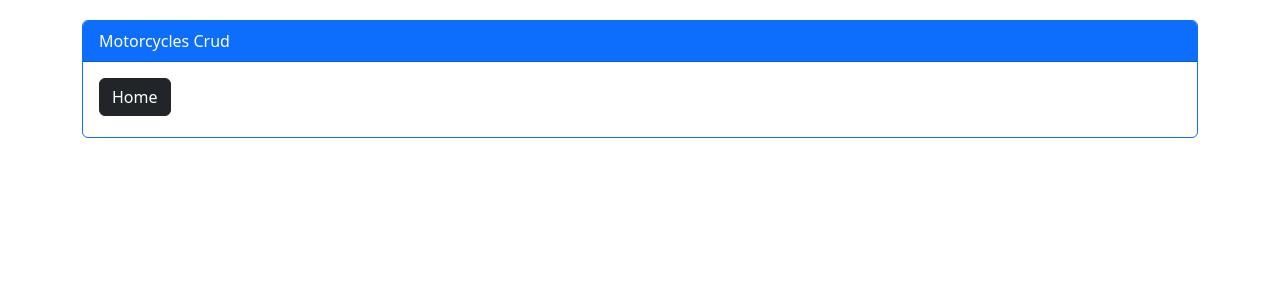
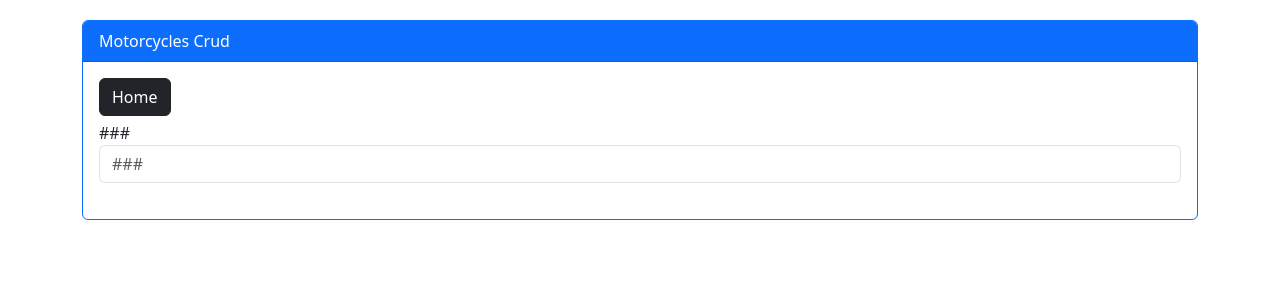
Before and after one commit to Adyson-Lima/motorcycles_frontend, a React (Create React App) app: page /newupdate/0 in a window 1280 px wide. Shown: the top 300 px of the page. Built offline with nearby package versions, Linux system fonts and the light colour scheme.

Commit message:
19° commit - tdd tela NewUpdate: Existe input1 em NewUpdate? GREEN

```diff
--- a/src/pages/NewUpdate/index.js
+++ b/src/pages/NewUpdate/index.js
@@ -17,6 +17,13 @@
 
         <form data-testid="myform">
 
+          <div className="form-group">
+            <label htmlFor="###">###</label>
+            <input data-testid="input1" id="###" type="text"
+            style={{marginBottom: '20px'}} className="form-control"
+            placeholder="###"></input>
+          </div>
+
         </form>
 
       </div>
```
